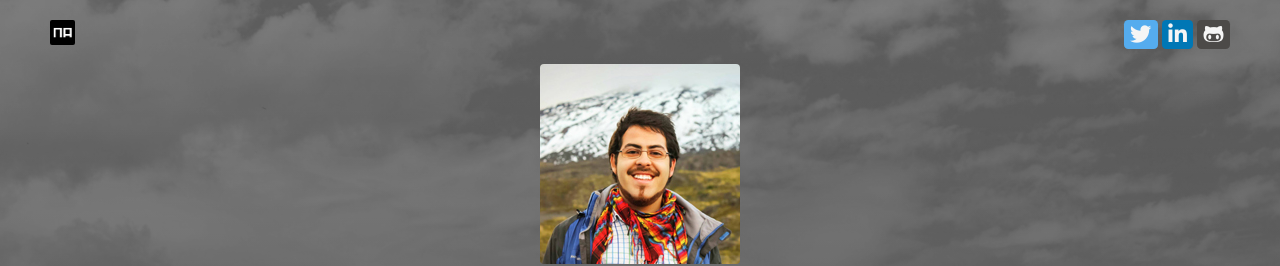
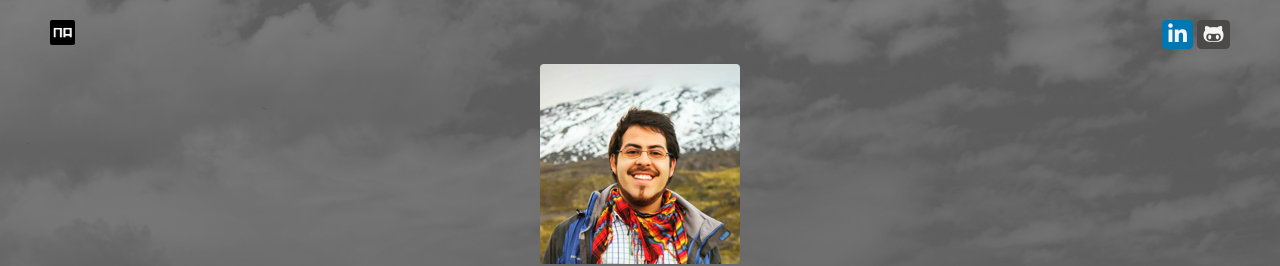
Before and after one commit to nicoaravena/nicoaravena.github.io, a Jekyll site: the page built from index.html, in a window 1280 px wide. Shown: the top 266 px of the page. Built offline with Jekyll 4.4.1, drawn with Linux system fonts in a browser that asks for light colours; nearby versions of some CDN libraries.

Commit message:
Remove twitter button

```diff
--- a/_includes/sidebar.html
+++ b/_includes/sidebar.html
@@ -6,9 +6,6 @@
       </div>
       <div class="col-8">
         <div class="copyright float-right">
-          <a class="socicon" href="{{ site.twitter }}" data-toggle="tooltip" data-placement="bottom" title="Tweet me!">
-            <i class="fab fa-twitter fa-lg"></i>
-          </a>
           <a class="socicon" href="{{ site.linkedin }}" data-toggle="tooltip" data-placement="bottom" title="Find me!">
             <i class="fab fa-linkedin-in fa-lg"></i>
           </a>
```
